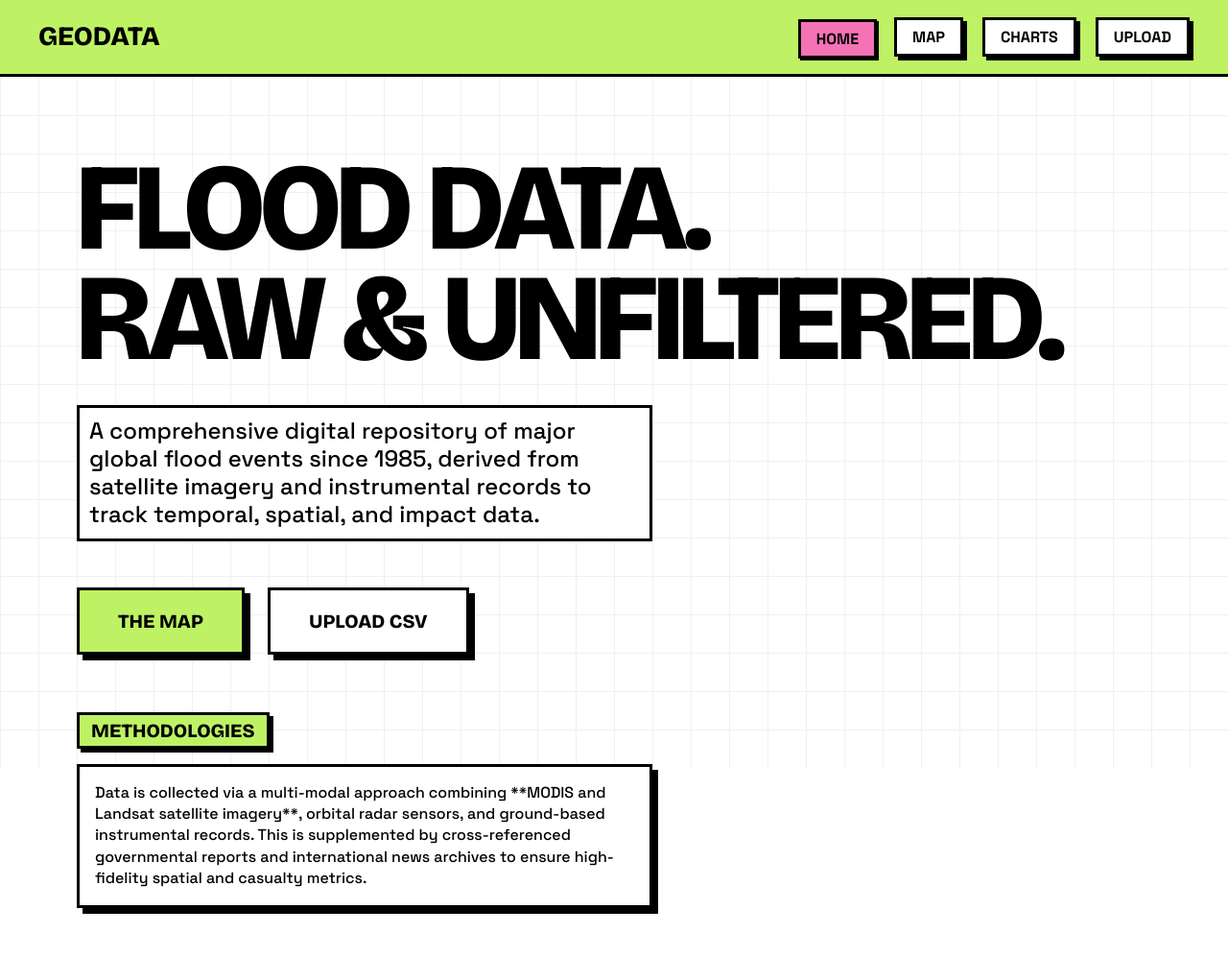
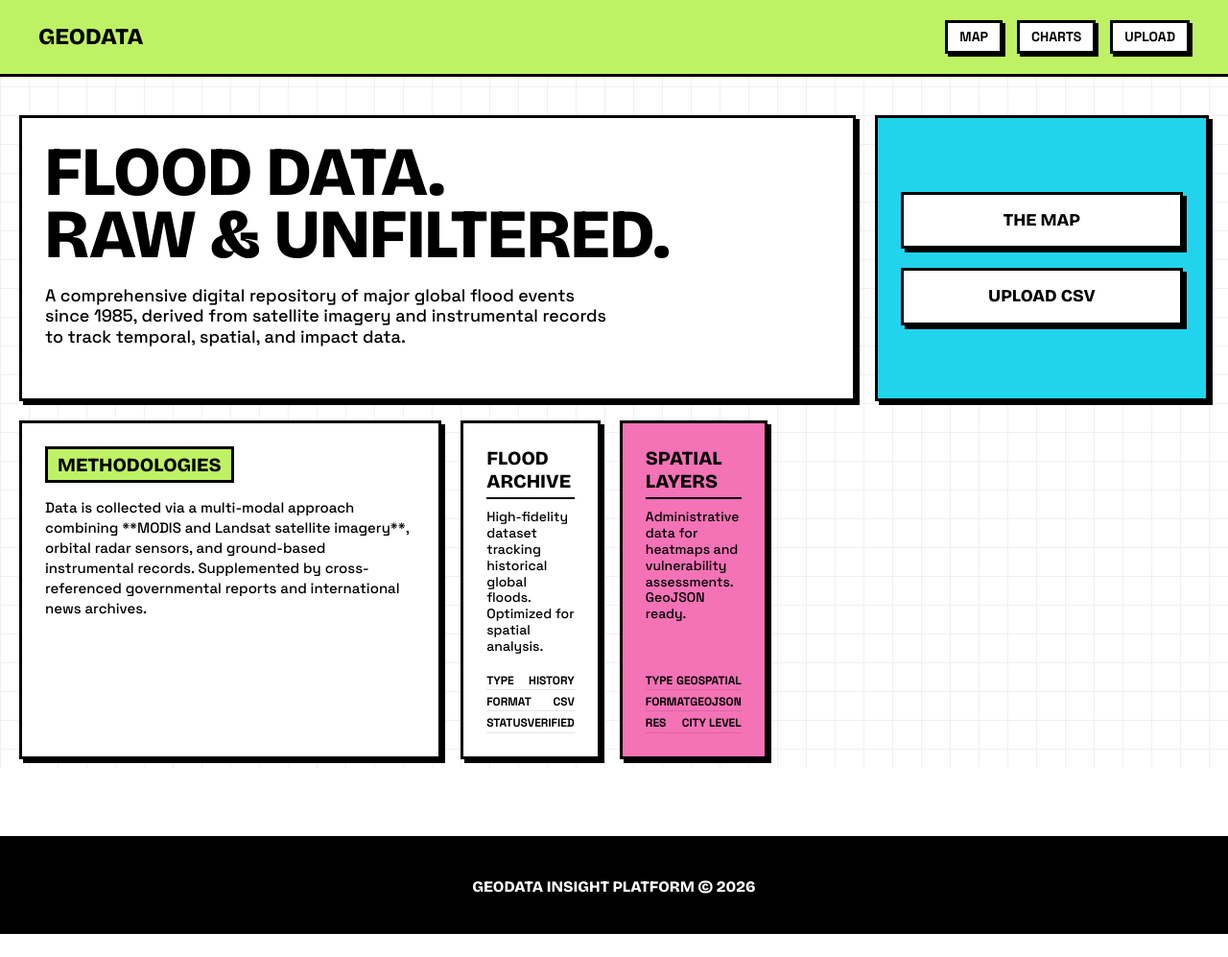
Before and after one commit to emmaboschini/cc1, a plain HTML site: page index.html in a window 1280 px wide. Shown: the top 997 px of the page at 96% size. After the commit the page ends 973 px from the top, so only its background shows below. Drawn offline with nearby package versions, Linux system fonts and the light colour scheme.

Commit message:
Rearrange homepage into balanced bento-grid layout and shrink archive section

```diff
--- a/index.html
+++ b/index.html
@@ -14,16 +14,11 @@
       --accent-3: #22d3ee; /* Cyan */
       --text: #000000;
       --border: 3px solid #000000;
-      --shadow: 6px 6px 0px #000000;
-      --shadow-hover: 2px 2px 0px #000000;
+      --shadow: 4px 4px 0px #000000;
       --nav-height: 80px;
     }
 
-    * {
-      margin: 0;
-      padding: 0;
-      box-sizing: border-box;
-    }
+    * { margin: 0; padding: 0; box-sizing: border-box; }
 
     body {
       font-family: 'Space Grotesk', sans-serif;
@@ -33,17 +28,15 @@
       line-height: 1.2;
     }
 
-    /* Grid Background */
     body::before {
       content: '';
       position: fixed;
       inset: 0;
       background-image: linear-gradient(#f0f0f0 1px, transparent 1px), linear-gradient(90deg, #f0f0f0 1px, transparent 1px);
-      background-size: 40px 40px;
+      background-size: 30px 30px;
       z-index: -1;
     }
 
-    /* Navigation */
     nav {
       position: fixed;
       top: 0;
@@ -59,209 +52,60 @@
       z-index: 1000;
     }
 
-    .nav-brand {
-      font-family: 'Bricolage Grotesque', sans-serif;
-      font-size: 1.75rem;
-      font-weight: 800;
-      color: var(--text);
-      text-decoration: none;
-      text-transform: uppercase;
-    }
+    .nav-brand { font-family: 'Bricolage Grotesque', sans-serif; font-size: 1.5rem; font-weight: 800; color: var(--text); text-decoration: none; text-transform: uppercase; }
+    .nav-links { display: flex; gap: 15px; }
+    .nav-links a { color: var(--text); text-decoration: none; font-size: 0.875rem; font-weight: 700; text-transform: uppercase; padding: 6px 12px; border: var(--border); background: #fff; box-shadow: 3px 3px 0px #000; transition: all 0.1s; }
+    .nav-links a:hover { transform: translate(2px, 2px); box-shadow: 1px 1px 0px #000; background: var(--accent-2); }
 
-    .nav-links {
-      display: flex;
+    .main-grid {
+      max-width: 1300px;
+      margin: calc(var(--nav-height) + 40px) auto 80px;
+      padding: 0 20px;
+      display: grid;
+      grid-template-columns: repeat(12, 1fr);
       gap: 20px;
     }
 
-    .nav-links a {
-      color: var(--text);
-      text-decoration: none;
-      font-size: 1rem;
-      font-weight: 700;
-      text-transform: uppercase;
-      padding: 8px 16px;
-      border: var(--border);
+    /* Common Card Style */
+    .bento-card {
       background: #fff;
-      box-shadow: 4px 4px 0px #000;
-      transition: all 0.1s;
-    }
-
-    .nav-links a:hover, .nav-links a.active {
-      transform: translate(2px, 2px);
-      box-shadow: 2px 2px 0px #000;
-      background: var(--accent-2);
-    }
-
-    /* Hero Section */
-    .hero {
-      padding: calc(var(--nav-height) + 80px) 40px 80px;
-      text-align: left;
-      max-width: 1200px;
-      margin: 0 auto;
-    }
-
-    .hero h1 {
-      font-family: 'Bricolage Grotesque', sans-serif;
-      font-size: clamp(3.5rem, 12vw, 8rem);
-      font-weight: 800;
-      line-height: 0.9;
-      margin-bottom: 32px;
-      text-transform: uppercase;
-      letter-spacing: -0.04em;
-    }
-
-    .hero p {
-      font-size: 1.5rem;
-      max-width: 600px;
-      margin-bottom: 48px;
-      font-weight: 500;
-      background: #fff;
-      padding: 10px;
-      border: var(--border);
-      display: inline-block;
-    }
-
-    .cta-group {
-      display: flex;
-      gap: 24px;
-      flex-wrap: wrap;
-    }
-
-    .btn {
-      padding: 20px 40px;
-      border: var(--border);
-      font-family: 'Bricolage Grotesque', sans-serif;
-      font-weight: 800;
-      text-decoration: none;
-      text-transform: uppercase;
-      font-size: 1.25rem;
-      box-shadow: var(--shadow);
-      transition: all 0.1s;
-      display: inline-block;
-    }
-
-    .btn-primary {
-      background: var(--accent-1);
-      color: var(--text);
-    }
-
-    .btn-primary:hover {
-      transform: translate(4px, 4px);
-      box-shadow: 2px 2px 0px #000;
-      background: var(--accent-2);
-    }
-
-    .btn-outline {
-      background: #fff;
-      color: var(--text);
-    }
-
-    .btn-outline:hover {
-      transform: translate(4px, 4px);
-      box-shadow: 2px 2px 0px #000;
-      background: var(--accent-3);
-    }
-
-    /* Container */
-    .container {
-      max-width: 1200px;
-      margin: 0 auto;
-      padding: 80px 40px 120px;
-    }
-
-    .section-title {
-      font-family: 'Bricolage Grotesque', sans-serif;
-      font-size: 1.5rem;
-      font-weight: 800;
-      text-transform: uppercase;
-      margin-bottom: 40px;
-      background: var(--accent-3);
-      display: inline-block;
-      padding: 8px 16px;
-      border: var(--border);
-      box-shadow: 4px 4px 0px #000;
-    }
-
-    /* Grid & Cards */
-    .grid {
-      display: grid;
-      grid-template-columns: repeat(auto-fit, minmax(300px, 1fr));
-      gap: 24px;
-    }
-
-    .card {
-      background: #ffffff;
       border: var(--border);
       padding: 24px;
       box-shadow: var(--shadow);
+      display: flex;
+      flex-direction: column;
       transition: all 0.1s;
     }
+    .bento-card:hover { transform: translate(3px, 3px); box-shadow: 1px 1px 0px #000; }
 
-    .card:nth-child(2) {
-      background: var(--accent-2);
-    }
+    /* Specific Bento Placements */
+    .hero-card { grid-column: span 8; background: var(--bg); }
+    .hero-card h1 { font-family: 'Bricolage Grotesque', sans-serif; font-size: clamp(2.5rem, 6vw, 4.5rem); line-height: 0.9; margin-bottom: 20px; text-transform: uppercase; }
+    .hero-card p { font-size: 1.125rem; font-weight: 500; margin-bottom: 30px; max-width: 600px; }
 
-    .card:hover {
-      transform: translate(4px, 4px);
-      box-shadow: 2px 2px 0px #000;
-    }
+    .cta-card { grid-column: span 4; background: var(--accent-3); justify-content: center; align-items: center; gap: 20px; }
+    .btn { width: 100%; text-align: center; padding: 16px; border: var(--border); font-family: 'Bricolage Grotesque', sans-serif; font-weight: 800; text-decoration: none; text-transform: uppercase; font-size: 1.125rem; box-shadow: var(--shadow); background: #fff; color: #000; transition: all 0.1s; }
+    .btn:hover { transform: translate(2px, 2px); box-shadow: 2px 2px 0px #000; background: var(--accent-1); }
 
-    .card h3 {
-      font-family: 'Bricolage Grotesque', sans-serif;
-      font-size: 1.5rem;
-      font-weight: 800;
-      margin-bottom: 12px;
-      text-transform: uppercase;
-    }
+    .method-card { grid-column: span 5; }
+    .method-card h2 { font-family: 'Bricolage Grotesque', sans-serif; font-size: 1.25rem; font-weight: 800; text-transform: uppercase; background: var(--accent-1); display: inline-block; padding: 4px 10px; border: var(--border); margin-bottom: 15px; align-self: flex-start; }
+    .method-card p { font-size: 0.9375rem; font-weight: 500; line-height: 1.4; }
 
-    .card p {
-      font-size: 1rem;
-      margin-bottom: 24px;
-      font-weight: 500;
-    }
+    .archive-card { grid-column: span 3.5; }
+    .layers-card { grid-column: span 3.5; background: var(--accent-2); }
 
-    .metadata {
-      display: flex;
-      flex-direction: column;
-      gap: 12px;
-    }
+    .card-title { font-family: 'Bricolage Grotesque', sans-serif; font-size: 1.25rem; font-weight: 800; text-transform: uppercase; margin-bottom: 10px; border-bottom: 2px solid #000; padding-bottom: 5px; }
+    .card-desc { font-size: 0.875rem; font-weight: 500; margin-bottom: 20px; flex-grow: 1; }
 
-    .metadata-item {
-      display: flex;
-      justify-content: space-between;
-      font-size: 0.875rem;
-      padding-bottom: 6px;
-      border-bottom: 2px solid #000;
-    }
+    .metadata-mini { display: flex; flex-direction: column; gap: 5px; }
+    .meta-row { display: flex; justify-content: space-between; font-size: 0.75rem; font-weight: 700; text-transform: uppercase; border-bottom: 1px solid rgba(0,0,0,0.1); padding-bottom: 2px; }
 
-    .metadata-label {
-      font-weight: 700;
-      text-transform: uppercase;
-    }
+    footer { text-align: center; padding: 40px; border-top: var(--border); background: var(--text); color: #fff; margin-top: 40px; }
+    footer p { font-family: 'Bricolage Grotesque', sans-serif; font-size: 1rem; font-weight: 800; text-transform: uppercase; }
 
-    .metadata-value {
-      font-weight: 800;
-    }
-
-    footer {
-      text-align: center;
-      padding: 80px 40px;
-      border-top: var(--border);
-      background: var(--text);
-      color: #fff;
-    }
-
-    footer p {
-      font-family: 'Bricolage Grotesque', sans-serif;
-      font-size: 1.5rem;
-      font-weight: 800;
-      text-transform: uppercase;
-    }
-
-    @media (max-width: 768px) {
+    @media (max-width: 900px) {
+      .hero-card, .cta-card, .method-card, .archive-card, .layers-card { grid-column: span 12; }
       .nav-links { display: none; }
-      .hero h1 { font-size: 4rem; }
-      .grid { grid-template-columns: 1fr; }
     }
   </style>
 </head>
@@ -269,70 +113,50 @@
   <nav>
     <a href="index.html" class="nav-brand">GEODATA</a>
     <div class="nav-links">
-      <a href="index.html" class="active">HOME</a>
       <a href="map.html">MAP</a>
       <a href="charts.html">CHARTS</a>
       <a href="upload.html">UPLOAD</a>
     </div>
   </nav>
 
-  <section class="hero">
-    <h1>FLOOD DATA.<br>RAW & UNFILTERED.</h1>
-    <p>A comprehensive digital repository of major global flood events since 1985, derived from satellite imagery and instrumental records to track temporal, spatial, and impact data.</p>
-    <div class="cta-group">
-      <a href="map.html" class="btn btn-primary">THE MAP</a>
-      <a href="upload.html" class="btn btn-outline">UPLOAD CSV</a>
+  <main class="main-grid">
+    <!-- HERO -->
+    <div class="bento-card hero-card">
+      <h1>FLOOD DATA.<br>RAW & UNFILTERED.</h1>
+      <p>A comprehensive digital repository of major global flood events since 1985, derived from satellite imagery and instrumental records to track temporal, spatial, and impact data.</p>
     </div>
 
-    <div style="margin-top: 60px; text-align: left; max-width: 600px;">
-      <div style="font-family: 'Bricolage Grotesque', sans-serif; font-size: 1.25rem; font-weight: 800; text-transform: uppercase; background: var(--accent-1); display: inline-block; padding: 4px 12px; border: var(--border); box-shadow: 4px 4px 0px #000; margin-bottom: 16px;">
-        Methodologies
+    <!-- ACTIONS -->
+    <div class="bento-card cta-card">
+      <a href="map.html" class="btn">THE MAP</a>
+      <a href="upload.html" class="btn">UPLOAD CSV</a>
+    </div>
+
+    <!-- METHODOLOGIES -->
+    <div class="bento-card method-card">
+      <h2>Methodologies</h2>
+      <p>Data is collected via a multi-modal approach combining **MODIS and Landsat satellite imagery**, orbital radar sensors, and ground-based instrumental records. Supplemented by cross-referenced governmental reports and international news archives.</p>
+    </div>
+
+    <!-- ARCHIVE -->
+    <div class="bento-card archive-card">
+      <div class="card-title">FLOOD ARCHIVE</div>
+      <p class="card-desc">High-fidelity dataset tracking historical global floods. Optimized for spatial analysis.</p>
+      <div class="metadata-mini">
+        <div class="meta-row"><span>TYPE</span> <span>HISTORY</span></div>
+        <div class="meta-row"><span>FORMAT</span> <span>CSV</span></div>
+        <div class="meta-row"><span>STATUS</span> <span>VERIFIED</span></div>
       </div>
-      <p style="font-size: 1rem; font-weight: 500; line-height: 1.4; background: #fff; padding: 16px; border: var(--border); box-shadow: 6px 6px 0px #000;">
-        Data is collected via a multi-modal approach combining **MODIS and Landsat satellite imagery**, orbital radar sensors, and ground-based instrumental records. This is supplemented by cross-referenced governmental reports and international news archives to ensure high-fidelity spatial and casualty metrics.
-      </p>
     </div>
-  </section>
 
-  <main class="container">
-    <div class="section-title">THE ARCHIVE</div>
-    <div class="grid">
-      <div class="card">
-        <h3>FLOOD ARCHIVE</h3>
-        <p>A high-fidelity dataset tracking historical flood events globally. Built for spatial analysis.</p>
-        <div class="metadata">
-          <div class="metadata-item">
-            <span class="metadata-label">Type</span>
-            <span class="metadata-value">HISTORY</span>
-          </div>
-          <div class="metadata-item">
-            <span class="metadata-label">Format</span>
-            <span class="metadata-value">CSV</span>
-          </div>
-          <div class="metadata-item">
-            <span class="metadata-label">Status</span>
-            <span class="metadata-value">VERIFIED</span>
-          </div>
-        </div>
-      </div>
-
-      <div class="card">
-        <h3>SPATIAL LAYERS</h3>
-        <p>Curated administrative data for heatmaps and vulnerability assessments. GeoJSON ready.</p>
-        <div class="metadata">
-          <div class="metadata-item">
-            <span class="metadata-label">Type</span>
-            <span class="metadata-value">GEOSPATIAL</span>
-          </div>
-          <div class="metadata-item">
-            <span class="metadata-label">Format</span>
-            <span class="metadata-value">GEOJSON</span>
-          </div>
-          <div class="metadata-item">
-            <span class="metadata-label">Resolution</span>
-            <span class="metadata-value">CITY LEVEL</span>
-          </div>
-        </div>
+    <!-- SPATIAL -->
+    <div class="bento-card layers-card">
+      <div class="card-title">SPATIAL LAYERS</div>
+      <p class="card-desc">Administrative data for heatmaps and vulnerability assessments. GeoJSON ready.</p>
+      <div class="metadata-mini">
+        <div class="meta-row"><span>TYPE</span> <span>GEOSPATIAL</span></div>
+        <div class="meta-row"><span>FORMAT</span> <span>GEOJSON</span></div>
+        <div class="meta-row"><span>RES</span> <span>CITY LEVEL</span></div>
       </div>
     </div>
   </main>
```
